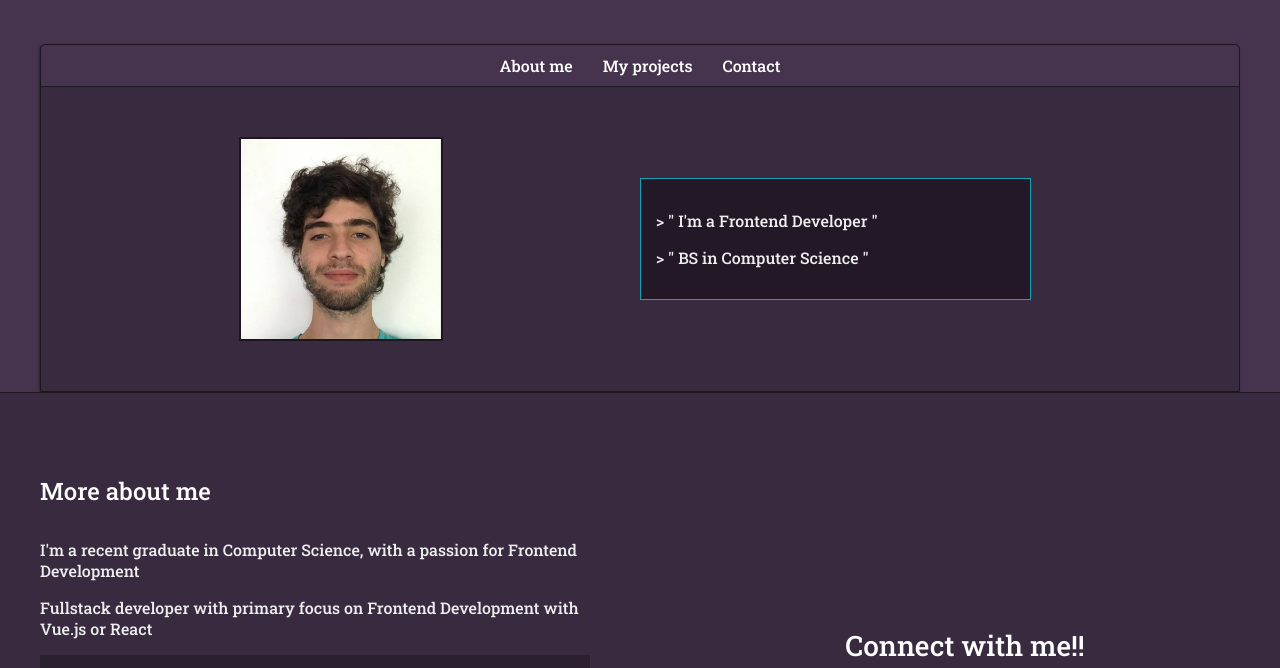
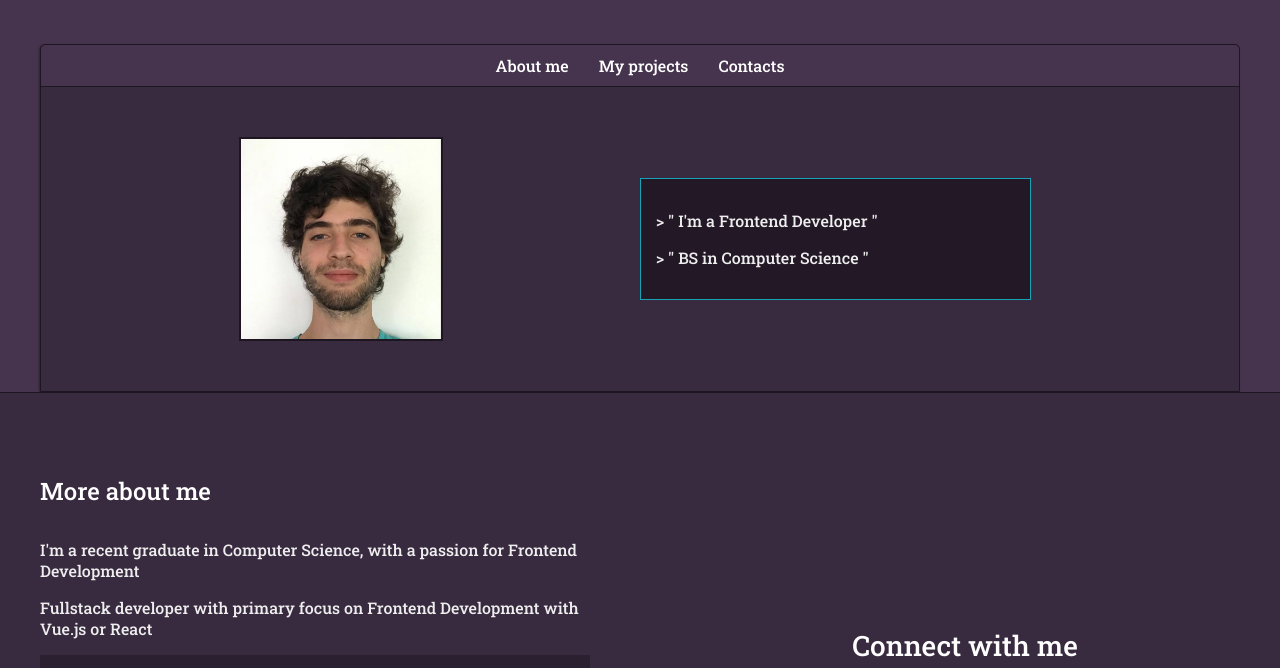
Before and after one commit to goncalo-pedro/myWebsite, a plain HTML site: page index.html in a window 1280 px wide. Shown: the part 123-791 px from the top of the page. Drawn offline with Linux system fonts and the light colour scheme; a web font is replaced by a local one.

Commit message:
corrections

```diff
--- a/index.html
+++ b/index.html
@@ -35,7 +35,7 @@
 
 					</ul>
 					<ul id="navigation">
-						<li><a href="index.html#contact">Contact</a></li>
+						<li><a href="index.html#contact">Contacts</a></li>
 
 					</ul>
 				</div>
@@ -107,7 +107,7 @@
 
 
 				<div class="social-links">
-					<h3>Connect with me!!</h3>
+					<h3>Connect with me</h3>
 
 					<a target="_blank" href="https://www.linkedin.com/in/gon%C3%A7alo-de-almeida-68bb79225/"><img id="linkedin-img" src="images/linkedin.png"></a>
 
@@ -119,8 +119,9 @@
 
 	<section class="s1">
 		<div class="main-container">
+			<a name="my-projects"></a>
 			<h3 style="text-align: center;">Some of my university projects</h3>
-			<a name="my-projects"></a>
+
 			<div class="post-wrapper">
 
 				<div>
--- a/style.css
+++ b/style.css
@@ -344,7 +344,7 @@ h6 { font-size: 16px;}
 
 }
 
-@media screen and (max-width: 300px){
+@media screen and (max-width: 500px){
 	#preview-shadow{
 		max-width: 280px;
 		height: 180px;
```
